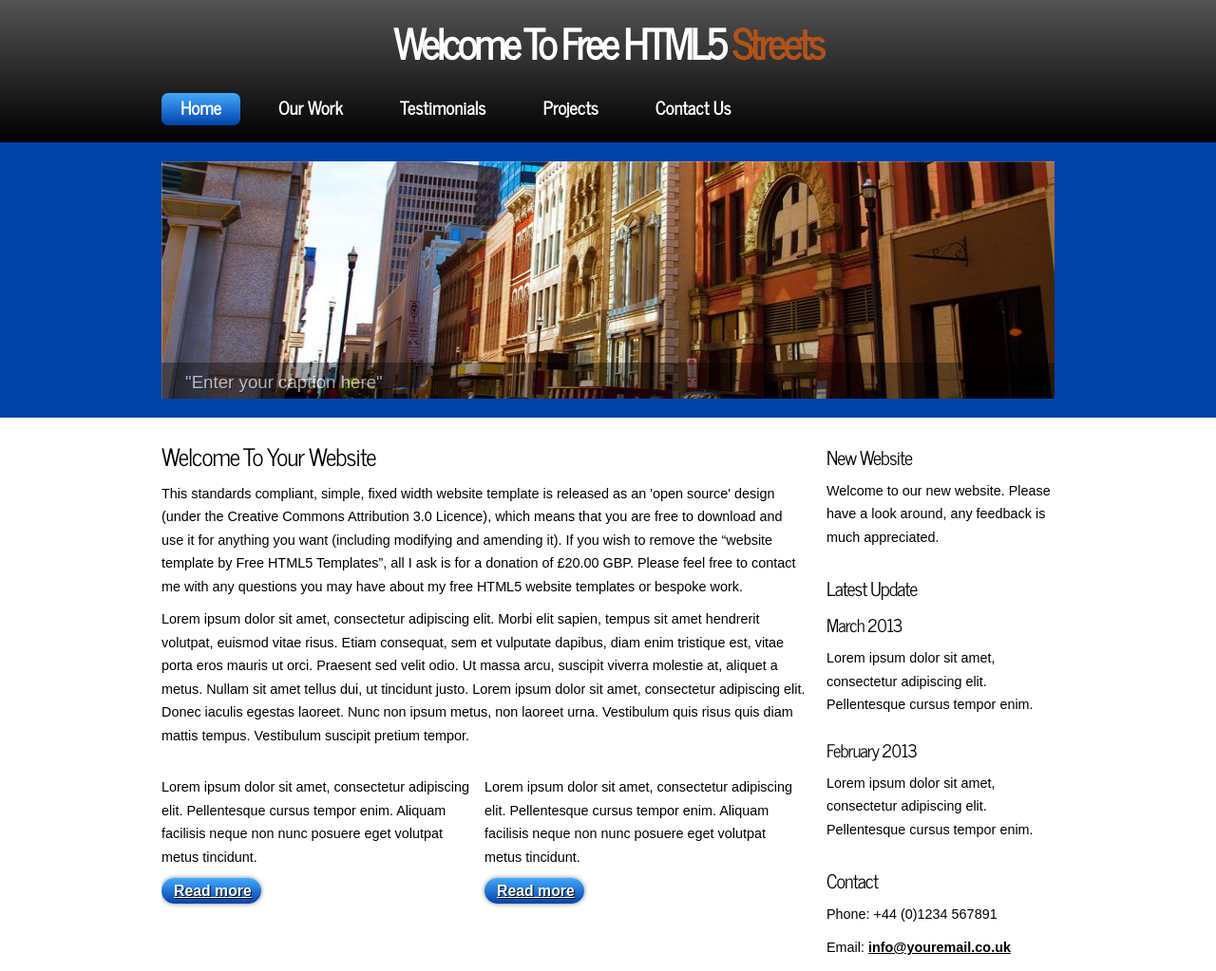
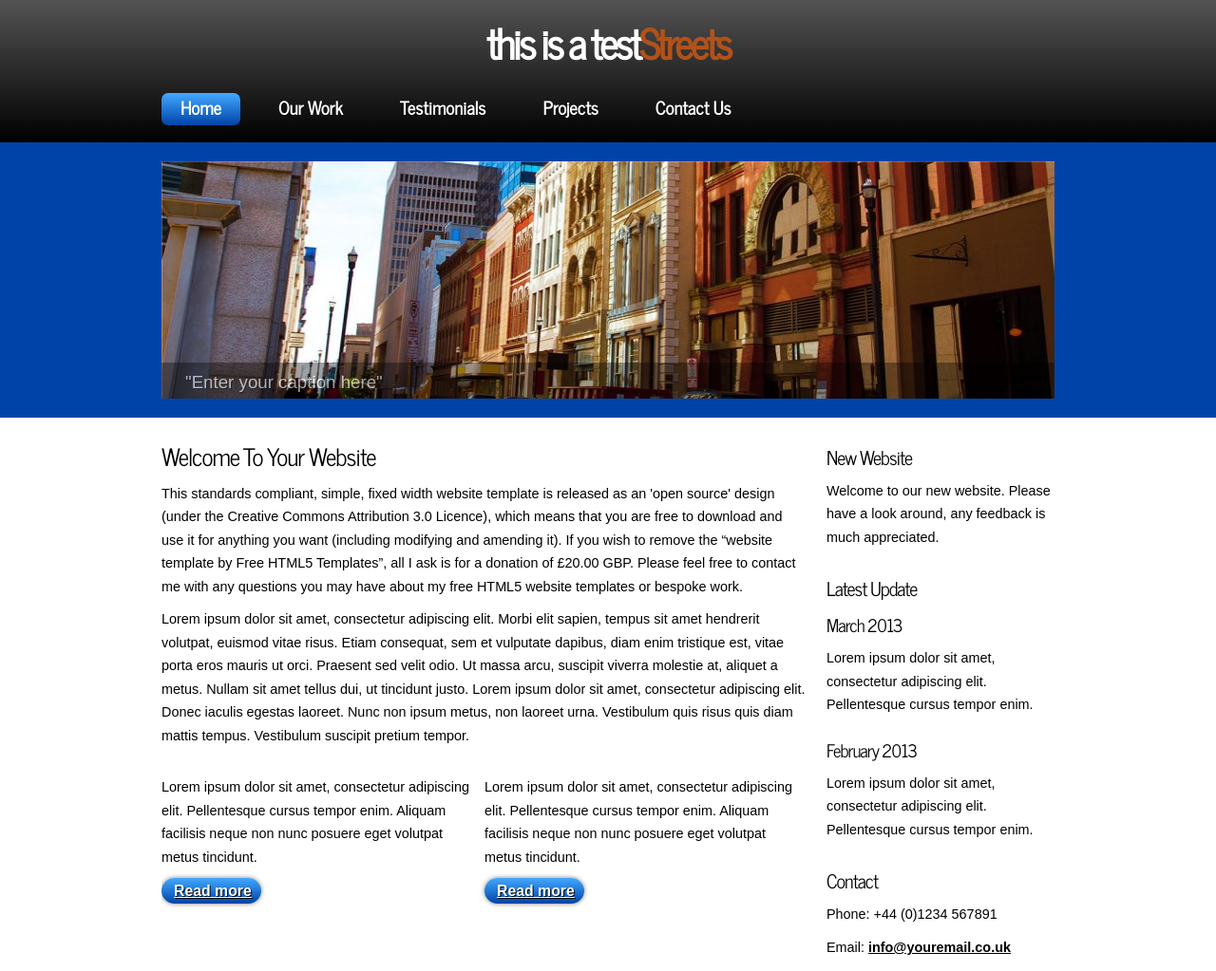
Before and after one commit to Schifty/Test, a plain HTML site: page index.html in a window 1280 px wide. Shown: the top 1023 px of the page at 95% size. Drawn offline with Linux system fonts and the light colour scheme.

Commit message:
remove the word free
removed the word free from index page and change the title welcome note

```diff
--- a/index.html
+++ b/index.html
@@ -2,7 +2,7 @@
 <html>
 
 <head>
-  <title>Free HTML5 Templates</title>
+  <title>HTML5 Templates</title>
   <meta name="description" content="website description" />
   <meta name="keywords" content="website keywords, website keywords" />
   <meta http-equiv="content-type" content="text/html; charset=windows-1252" />
@@ -17,7 +17,7 @@
     <header>
 	  <div id="strapline">
 	    <div id="welcome_slogan">
-	      <h3>Welcome To Free HTML5 <span>Streets</span></h3>
+	      <h3>this is a test<span>Streets</span></h3>
 	    </div><!--close welcome_slogan-->
       </div><!--close strapline-->
 	  <nav>
```
